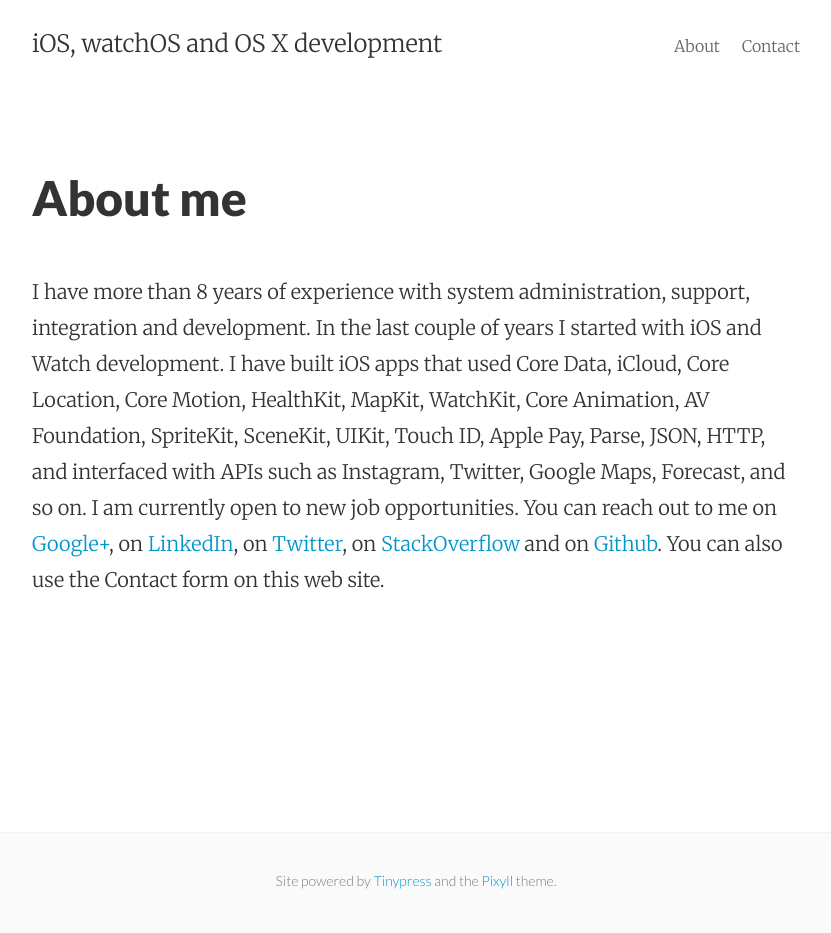
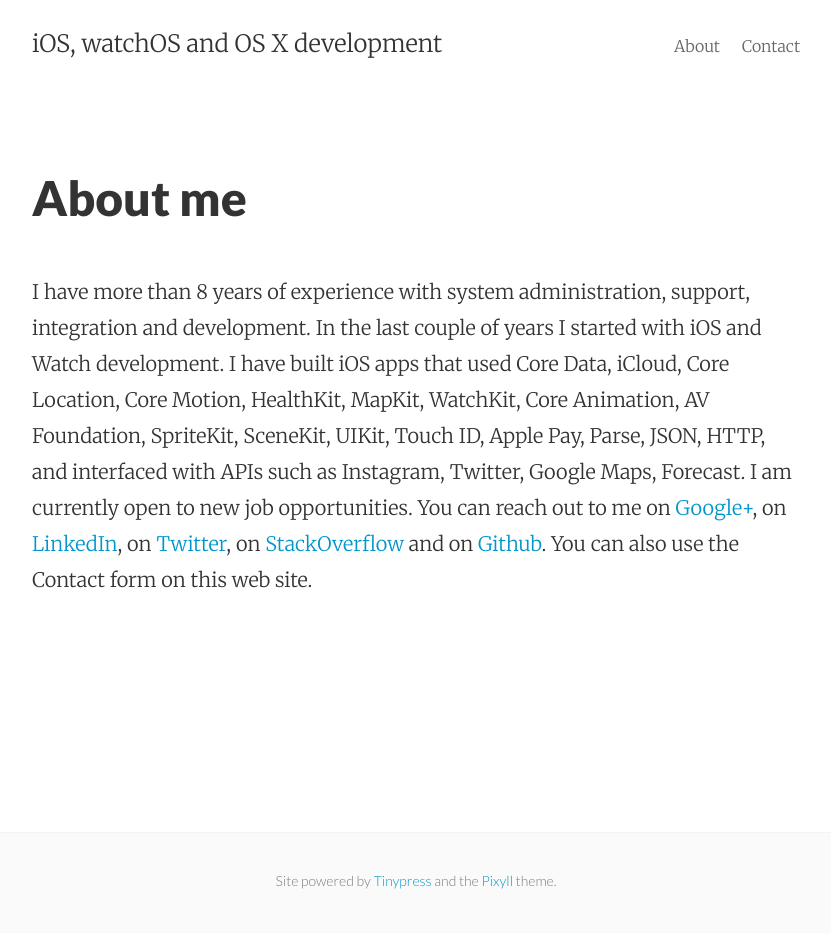
Before and after one commit to mhorga/mhorga.github.io, a Jekyll site: the page built from about.html, in a window 1280 px wide. Shown: the whole page, without its empty margins (224-1055 px from the left). Built offline with Jekyll 4.4.1, drawn with Linux system fonts in a browser that asks for light colours.

```diff
--- a/about.html
+++ b/about.html
@@ -6,6 +6,6 @@
 
 <div class="py2">
 
-  <p>I have more than 8 years of experience with system administration, support, integration and development. In the last couple of years I started with iOS and Watch development. I have built iOS apps that used Core Data, iCloud, Core Location, Core Motion, HealthKit, MapKit, WatchKit, Core Animation, AV Foundation, SpriteKit, SceneKit, UIKit, Touch ID, Apple Pay, Parse, JSON, HTTP, and interfaced with APIs such as Instagram, Twitter, Google Maps, Forecast, and so on. I am currently open to new job opportunities. You can reach out to me on <a href="https://plus.google.com/u/0/+MariusHorga/about" target="_blank">Google+</a>, on <a href="https://www.linkedin.com/in/mhorga" target="_blank">LinkedIn</a>, on <a href="https://twitter.com/mhorga_" target="_blank">Twitter</a>, on <a href="http://stackoverflow.com/users/3948730/marius" target="_blank">StackOverflow</a> and on <a href="https://github.com/mhorga" target="_blank">Github</a>. You can also use the Contact form on this web site.</p>
+  <p>I have more than 8 years of experience with system administration, support, integration and development. In the last couple of years I started with iOS and Watch development. I have built iOS apps that used Core Data, iCloud, Core Location, Core Motion, HealthKit, MapKit, WatchKit, Core Animation, AV Foundation, SpriteKit, SceneKit, UIKit, Touch ID, Apple Pay, Parse, JSON, HTTP, and interfaced with APIs such as Instagram, Twitter, Google Maps, Forecast. I am currently open to new job opportunities. You can reach out to me on <a href="https://plus.google.com/u/0/+MariusHorga/about" target="_blank">Google+</a>, on <a href="https://www.linkedin.com/in/mhorga" target="_blank">LinkedIn</a>, on <a href="https://twitter.com/mhorga_" target="_blank">Twitter</a>, on <a href="http://stackoverflow.com/users/3948730/marius" target="_blank">StackOverflow</a> and on <a href="https://github.com/mhorga" target="_blank">Github</a>. You can also use the Contact form on this web site.</p>
 
 </div>
```
